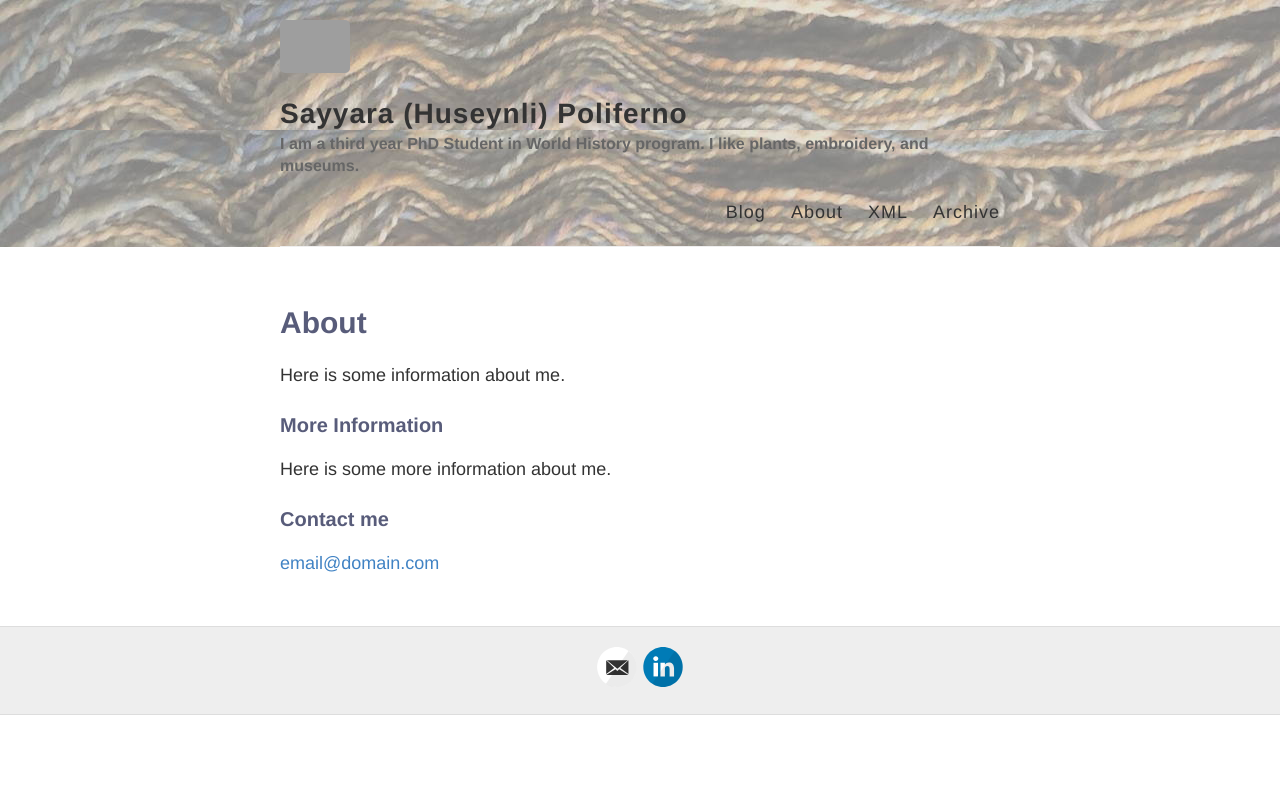
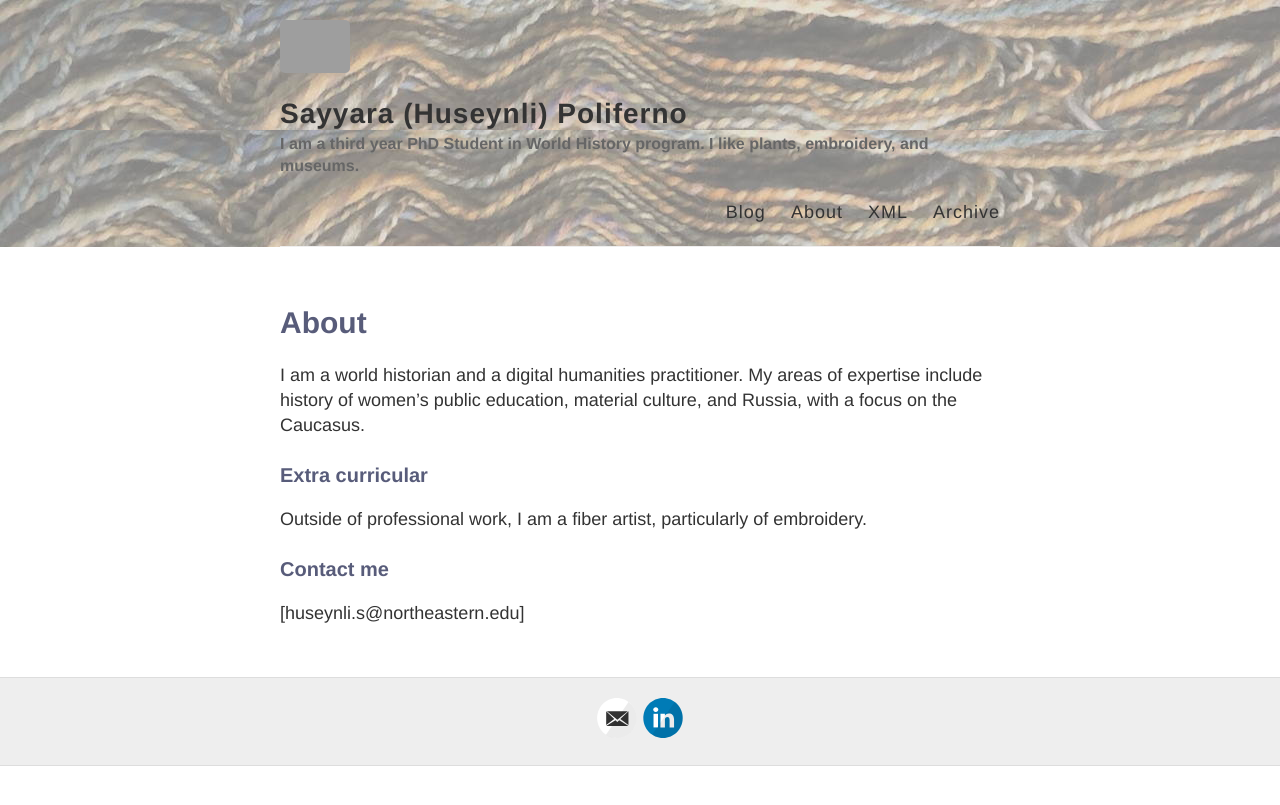
Before and after one commit to sayyarahuseynli/sayyarahuseynli.github.io, a Jekyll site: the page built from about.md, in a window 1280 px wide. Shown: the top 805 px of the page. Built offline with Jekyll 4.4.1, drawn with Linux system fonts in a browser that asks for light colours; grey boxes are pictures that could not be loaded.

Commit message:
upd about.me

```diff
--- a/about.md
+++ b/about.md
@@ -4,12 +4,14 @@ title: About
 permalink: /about/
 ---
 
-Here is some information about me.
+I am a world historian and a digital humanities practitioner. My areas of expertise include
+history of women's public education, material culture, and Russia, with a focus on the Caucasus.
 
-### More Information
 
-Here is some more information about me.
+### Extra curricular
+
+Outside of professional work, I am a fiber artist, particularly of embroidery.
 
 ### Contact me
 
-[email@domain.com](mailto:huseynli.s@northeastern.edu)
+[huseynli.s@northeastern.edu]
```
Also changed, not shown: 1 other file.
